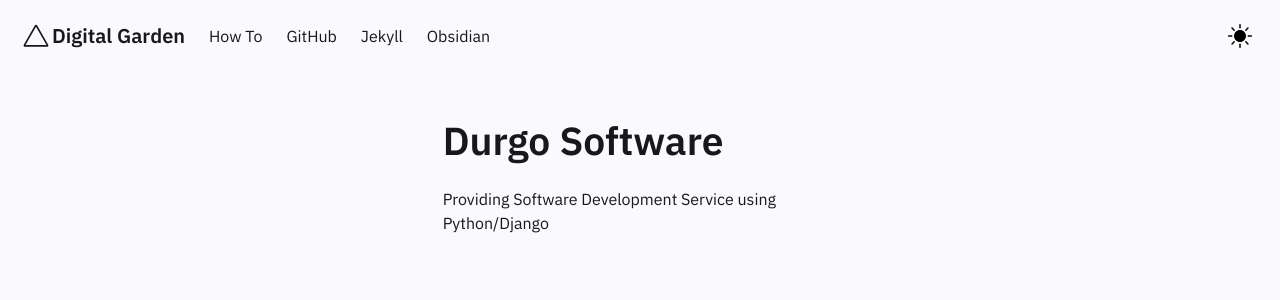
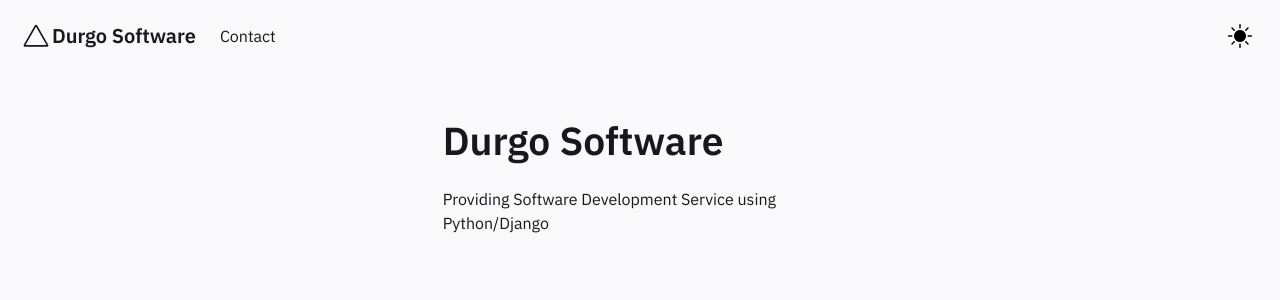
Before and after one commit to safwanrahman/durgo.xyz, a Jekyll site: the page built from pages/index.md, in a window 1280 px wide. Shown: the top 300 px of the page. Built offline with Jekyll 4.4.1, drawn with Linux system fonts in a browser that asks for light colours.

Commit message:
Update Header.html

```diff
--- a/_includes/Header.html
+++ b/_includes/Header.html
@@ -35,7 +35,7 @@
         <svg width="32" height="32" viewBox="0 0 80 80" fill="none" xmlns="http://www.w3.org/2000/svg">
           <path fill-rule="evenodd" clip-rule="evenodd" d="M36.9477 13.7742C38.3043 11.4086 41.6957 11.4086 43.0523 13.7742L70.5226 61.6774C71.8791 64.043 70.1834 67 67.4703 67H12.5297C9.81658 67 8.12089 64.043 9.47744 61.6774L36.9477 13.7742ZM40 16.9677L13.7506 62.7419H66.2494L40 16.9677Z" fill="var(--text-main)"/>
         </svg>
-        <h4>Digital Garden</h4>
+        <h4>Durgo Software</h4>
       </a>
       <div class="navbar-item navbar-dark-mode__mobile is-hidden-tablet" onclick="modeSwitcher()">
         <div class="buttons">
@@ -55,6 +55,10 @@
 
     <div id="navbarBasicExample" class="navbar-menu">
       <div class="navbar-start">
+        <a href="../posts/contact"  class="navbar-item">
+              Contact
+        </a>
+        {%- comment -%}
             <a href="../posts/how-to"  class="navbar-item">
               How To
             </a>
@@ -67,6 +71,7 @@
             <a href="https://obsidian.md/"  target="_blank" class="navbar-item">
               Obsidian
             </a>
+        {%- endcomment -%}
       </div>
       <div class="navbar-end is-hidden-mobile" onclick="modeSwitcher()" >
         <div class="navbar-item">
```
Lines whose indentation alone changed are shown as unchanged.
